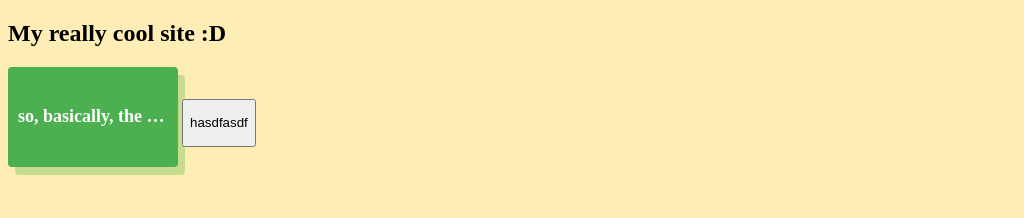
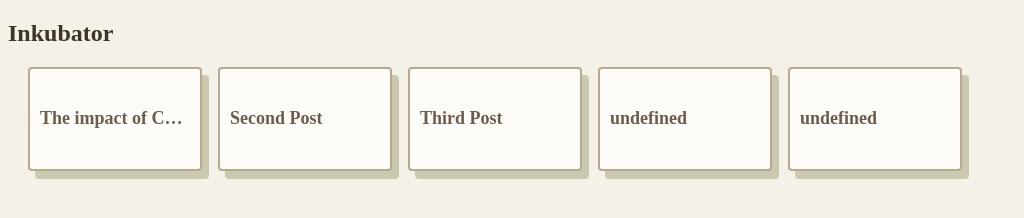
Before and after one commit to EtanYng/potential-adventure, a plain HTML site: page index.html in a window 1280 px wide. Shown: the whole page, without its empty margins (0-1024 px from the left). Drawn offline with Linux system fonts and the light colour scheme.

Commit message:
Added grid & dynamic tiling to buttons. Changed Color Theme

```diff
--- a/index.html
+++ b/index.html
@@ -5,8 +5,8 @@
     <title></title>
     <style>
         body {
-            background: rgb(255, 237, 182);
-            color: rgb(0, 0, 0);
+            background: #f5f1e8;
+            color: #3d3328;
             font-family: Poppins;
             text-align: left;
         }
@@ -15,12 +15,11 @@
         <link rel="stylesheet" href="main.css">
         </head>
             <body>
-                <h2>My really cool site :D</h2>
+                <h2>Inkubator</h2>
 
-                <button class="mbutton" onclick="openPost(0)">
-                    <p>so, basically, the reason why i made this site is because i wanted to make a site, and so i did. and now you are here. congrats!</p>
-                </button>
-                <button> <p>hasdfasdf</p> </button>
+                <div class="grid-container" id="grids">
+
+                </div>
 
 
             </body>
--- a/main.css
+++ b/main.css
@@ -3,24 +3,32 @@ button {
     transition: transform .3s cubic-bezier(.44,.38,.21,1.19);
 }
 button:hover{
-    transform: scale(1.10);
+
+    transform: translate(-3.75px,-2px) scale(1.05);
+
 }
 button:active {
     transition: transform 0.2s cubic-bezier(.07,.83,.58,1.24);
     transform: scale(0.97);
 }
 
+h1{
+    color: #2d2419;
+}
+#postTitle{
+    color: #3d3328
+}
 .mbutton {
     all: unset;
     font-size: 24px;
     font-weight: 600;
-    background-color: #4CAF50;
+    background-color: #32364e;
     cursor: pointer;
     border-radius: 4px;
-
-
-    box-shadow: 7px 8px rgba(37, 167, 26, 0.25);
-    transition: transform 0.3s , box-shadow 0.3s ease-out;
+    background: #fdfbf7;
+    border: 2px solid #b8a890; /* Add this instead of just border-color */
+    box-shadow: 7px 8px rgba(77, 77, 11, 0.25);
+    transition: transform 0.3s, box-shadow 0.3s ease-out;
     padding: 10px;
     width: 150px;
     height: 80px;
@@ -33,22 +41,28 @@ button:active {
     border-radius: 8px;
     transition: transform .15s ease;
 }
+.mbutton:hover{
+     background: #e8dfd2;
+    border-color: #f5e5cc;
+}
 
 .mbutton img:hover {
     transform: scale(1.05);
 }
 
-
+.mbutton:active{
+     transform: translate(3.75px,2px) scale(0.97);
+     box-shadow: 3.5px 4px rgba(11, 20, 77, 0.25);
+}
 
 
 .mbutton p {
   margin: 0;  /* remove default margin */
   font-size: 18px;
-  color: white;
+   color: #6b5d4f;
   white-space: nowrap;
   overflow: hidden;
   text-overflow: ellipsis;
-
 }
 
 #postModal {
@@ -57,17 +71,28 @@ button:active {
   top: 0; left: 0;
   width: 100%; height: 100%;
   background-color: rgba(0,0,0,0.5);
-  color: white;
+  color: rgb(48, 18, 18);
   padding: 50px;
   font-size: 20px;
 }
 
 .close{
-    cursor: pointer;
+    cursor:
+    pointer;
 }
 
-.postTitle{
-    font: Poppins;
+p{
+     color: #6b5d4f;;
 }
 
+
+
+.grid-container {
+  display: grid;
+  grid-template-columns: repeat(auto-fit, minmax(190px, 0.1fr));
+  row-gap: 25px;
+  padding: 0 20px; /* adds horizontal padding */
+}
+
+
 /*TOP BAR THINGY*/
--- a/script.js
+++ b/script.js
@@ -3,28 +3,53 @@
 const posts = [
     "This is the first post. Click to read more!",
     "Here's the second post. It has some interesting content.",
-    "Finally, this is the third post. Hope you enjoyed reading!"
+    "Finally, this is the third post. Hope you enjoyed reading!",
+    "wait",
+    "i can just.... do this all"
 ];
 const postTitles = [
-    "What the",
+    "The impact of Coal on the industrial revolution",
     "Second Post",
     "Third Post"
 ];
+
 
 // Check if we're on a post page and update immediately
 const params = new URLSearchParams(window.location.search);
 const postIndex = params.get('post');
 
+window.onload = function() {
+  // Check if we’re on index.html
+  const isIndexPage = window.location.pathname.endsWith("index.html") || window.location.pathname === "/";
+
+  if (!isIndexPage) return; // stop if not index.html
+
+  const gridContainer = document.getElementById("grids");
+  if (!gridContainer) return; // safety check
+
+  for (let i = 0; i < posts.length; i++) {
+    const button = document.createElement("button");
+    button.innerHTML = `<p>${postTitles[i]}</p>`;
+    button.className = "mbutton"
+    button.onclick = function(){
+        openPost(i);
+    }
+    gridContainer.appendChild(button);
+  }
+};
+
 if (postIndex !== null) {
     if (postIndex >= 0 && postIndex < posts.length){
         const index = parseInt(postIndex);
         updatePostPage(index);
-    }
-    else {
+
+    } else {
         updatePostPage("error");
     }
+}
 
-}
+
+
 
 
 function updatePostPage(index) {
```
Also changed, not shown: post.html (+8 -0 lines).
